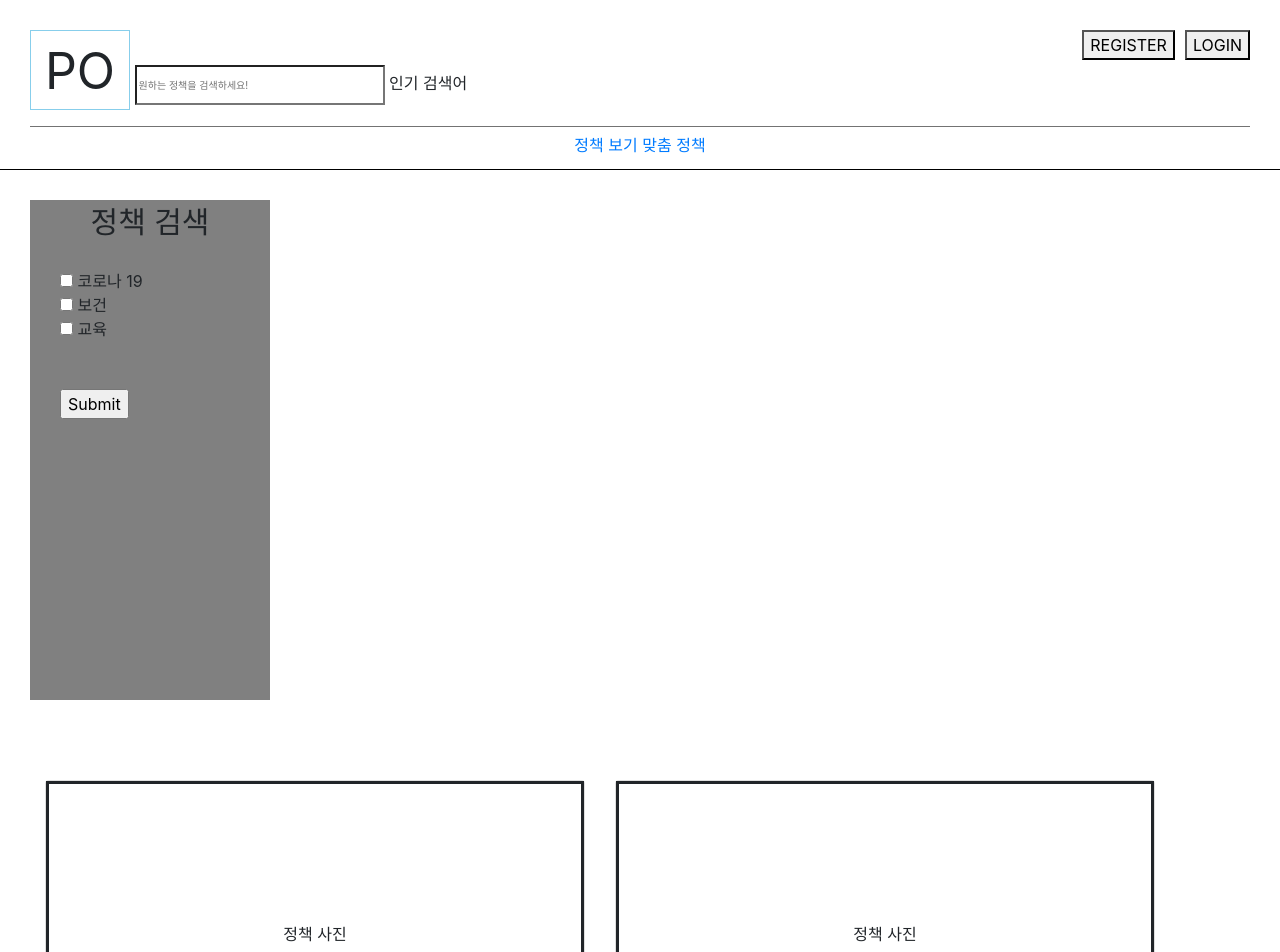
After one commit to LIkelion-at-KOREATECH/policy_officer, a Django app: page /view/ in a window 1280 px wide. The commit adds this page. Shown: the top 952 px of the page. Run offline with Django 3.2, Linux system fonts and the light colour scheme; some libraries are stand-ins or nearby versions.

Commit message:
정우-메인 화면에서 정책 보기 누르면 /view로 이동, 맞춤 정책 누르면 /suit로 이동

```diff
--- a/policy/templates/home.html
+++ b/policy/templates/home.html
@@ -114,13 +114,13 @@
         </div>
         <div id="policybox">
             <div id="recentPolicy">
-                <a href=" ">최신정책</a>
+                <a href="{% url 'view' %}">정책 보기</a>
             </div>
             <div id="fitPolicy">
-                <a href=" ">맞춤정책</a>
+                <a href="{% url 'suit' %}">맞춤 정책</a>
             </div>
             <div id="SearchPolicy">
-                <a href=" ">정책검색</a>
+                <a href=" ">정책 검색</a>
             </div>
         </div>
     </header>
--- /dev/null
+++ b/policy/templates/view.html
@@ -0,0 +1,201 @@
+<!DOCTYPE html>
+<html lang="ko">
+
+<head>
+
+
+  <meta charset="UTF-8">
+  <meta name="viewport" content="width=device-width, initial-scale=1.0">
+  <link rel="stylesheet" href="https://stackpath.bootstrapcdn.com/bootstrap/4.1.3/css/bootstrap.min.css">
+
+  <style>
+
+    .logo {
+      display: inline-block;
+      border: 1px solid skyblue;
+      width: 100px;
+      height: 80px;
+      line-height: 80px;
+      font-size: 50px;
+      text-align: center;
+    }
+
+    header {
+      height: 120px;
+      padding: 30px;
+    }
+
+    nav {
+      height: 50px;
+      line-height: 50px;
+      align-items: center;
+      border-bottom: 1px solid black;
+    }
+
+    aside {
+      float: left;
+      width: 15em;
+      height: 500px;
+      margin: 30px;
+      background-color: grey;
+    }
+
+    .aside_ul {
+      list-style: none;
+    }
+
+    section {
+      float: left;
+      height: 500px;
+      margin: 30px;
+
+    }
+
+    ul {
+      list-style-type: none;
+      margin: 0;
+      padding: 0;
+      text-align: center;
+    }
+
+    li {
+      display: inline;
+      line-height: 50px;
+    }
+  </style>
+
+
+  <title>PolicyOfficer - 정책 보기</title>
+
+</head>
+
+<body>
+
+  <!-- 헤더 -->
+
+  <header>
+
+    <div class="logo">
+      PO
+    </div>
+
+    <input type="search" name="search" placeholder="원하는 정책을 검색하세요!"
+      style=" width:250px; height:40px; font-size: 10px;" />
+
+    <h>인기 검색어</h>
+
+    <button type="button" style="float: right; margin-left: 10px;">LOGIN</button>
+    <button type="button" style="float: right; margin-left: 10px;">REGISTER</button>
+
+    <hr noshade />
+
+  </header>
+
+
+  <!-- 커서 닿으면 색 바뀌기 수정 -->
+
+  <nav>
+
+    <ul>
+      <li><a href="#">정책 보기</a></li>
+      <li><a href="#">맞춤 정책</a></li>
+    </ul>
+
+
+  </nav>
+
+
+  <aside>
+    <div style="font-size: 30px; text-align: center;">정책 검색</div>
+    <br>
+
+    <div style="padding-left: 30px;">
+      <input type="checkbox" /> 코로나 19
+      <br>
+      <input type="checkbox" /> 보건
+      <br>
+      <input type="checkbox" /> 교육
+      <br><br><br>
+      <input type="submit"/>
+    </div>
+
+  </aside>
+
+  <!-- 본문 카드 형식 (부트스트랩) -->
+  <section>
+
+    <div class="container">
+      <div class="row">
+
+        <div class="col-6">
+          <p style="margin:20px 0px;"></p>
+          <div class="card">
+
+            <div style="border: 3px solid; width: auto; height: 300px; text-align: center; line-height: 300px;">정책 사진
+            </div>
+            <img src="images/card-image.png" alt="" class="card-img-top" />
+            <div class="card-body">
+              <h5 class="card-title">정책 제목</h5>
+              <p class="card-text" style="margin:20px 0px;">정책 관련 글이 나올 부분입니다.</p>
+              <a href="#" class="btn btn-primary">알아보기</a>
+            </div>
+          </div>
+        </div>
+
+        <div class="col-6">
+          <p style="margin:20px 0px;"></p>
+          <div class="card">
+
+            <div style="border: 3px solid; width: auto; height: 300px; text-align: center; line-height: 300px;">정책 사진
+            </div>
+            <img src="images/card-image.png" alt="" class="card-img-top" />
+            <div class="card-body">
+              <h5 class="card-title">정책 제목</h5>
+              <p class="card-text" style="margin:20px 0px;">정책 관련 글이 나올 부분입니다.</p>
+              <a href="#" class="btn btn-primary">알아보기</a>
+            </div>
+          </div>
+        </div>
+
+        <div class="col-6">
+          <p style="margin:20px 0px;"></p>
+          <div class="card">
+
+            <div style="border: 3px solid; width: auto; height: 300px; text-align: center; line-height: 300px;">정책 사진
+            </div>
+            <img src="images/card-image.png" alt="" class="card-img-top" />
+            <div class="card-body">
+              <h5 class="card-title">정책 제목</h5>
+              <p class="card-text" style="margin:20px 0px;">정책 관련 글이 나올 부분입니다.</p>
+              <a href="#" class="btn btn-primary">알아보기</a>
+            </div>
+          </div>
+        </div>
+
+        <div class="col-6">
+          <p style="margin:20px 0px;"></p>
+          <div class="card">
+
+            <div style="border: 3px solid; width: auto; height: 300px; text-align: center; line-height: 300px;">정책 사진
+            </div>
+            <img src="images/card-image.png" alt="" class="card-img-top" />
+            <div class="card-body">
+              <h5 class="card-title">정책 제목</h5>
+              <p class="card-text" style="margin:20px 0px;">정책 관련 글이 나올 부분입니다.</p>
+              <a href="#" class="btn btn-primary">알아보기</a>
+            </div>
+          </div>
+        </div>
+
+      </div>
+    </div>
+
+    <script src="https://code.jquery.com/jquery-3.3.1.slim.min.js"></script>
+    <script src="https://cdnjs.cloudflare.com/ajax/libs/popper.js/1.14.3/umd/popper.min.js"></script>
+    <script src="https://stackpath.bootstrapcdn.com/bootstrap/4.1.3/js/bootstrap.min.js"></script>
+
+  </section>
+
+</body>
+
+</html>
--- a/policy/views.py
+++ b/policy/views.py
@@ -6,3 +6,6 @@ def home(request):
 
 def suit(request):
     return render (request, 'suit.html')
+
+def view(request):
+    return render (request, 'view.html')
--- a/policyofficerproject/urls.py
+++ b/policyofficerproject/urls.py
@@ -21,5 +21,6 @@ from policy import views
 urlpatterns = [
     path('admin/', admin.site.urls),
     path('', views.home, name= "home"),
-    path('suit/', views.suit, name= "suit")
+    path('suit/', views.suit, name= "suit"),
+    path('view/', views.view, name= "view"),
 ]
```
